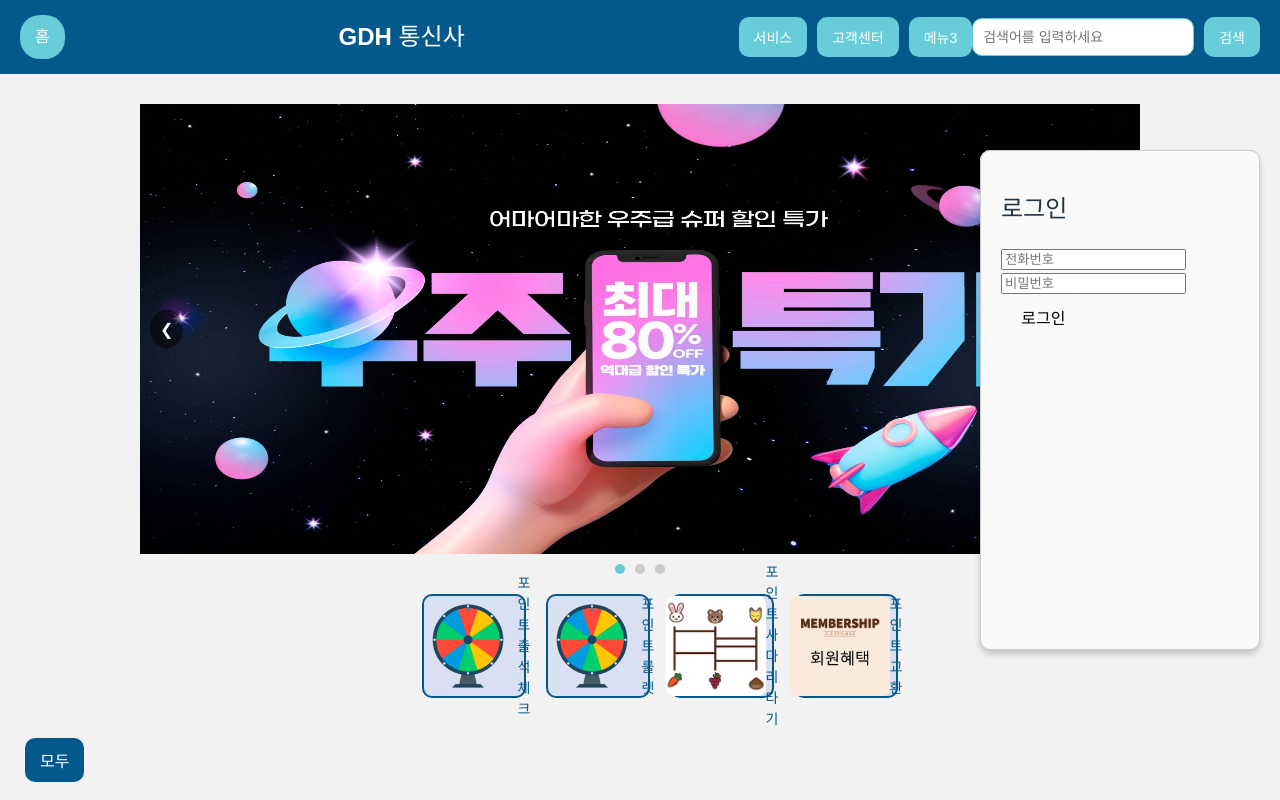
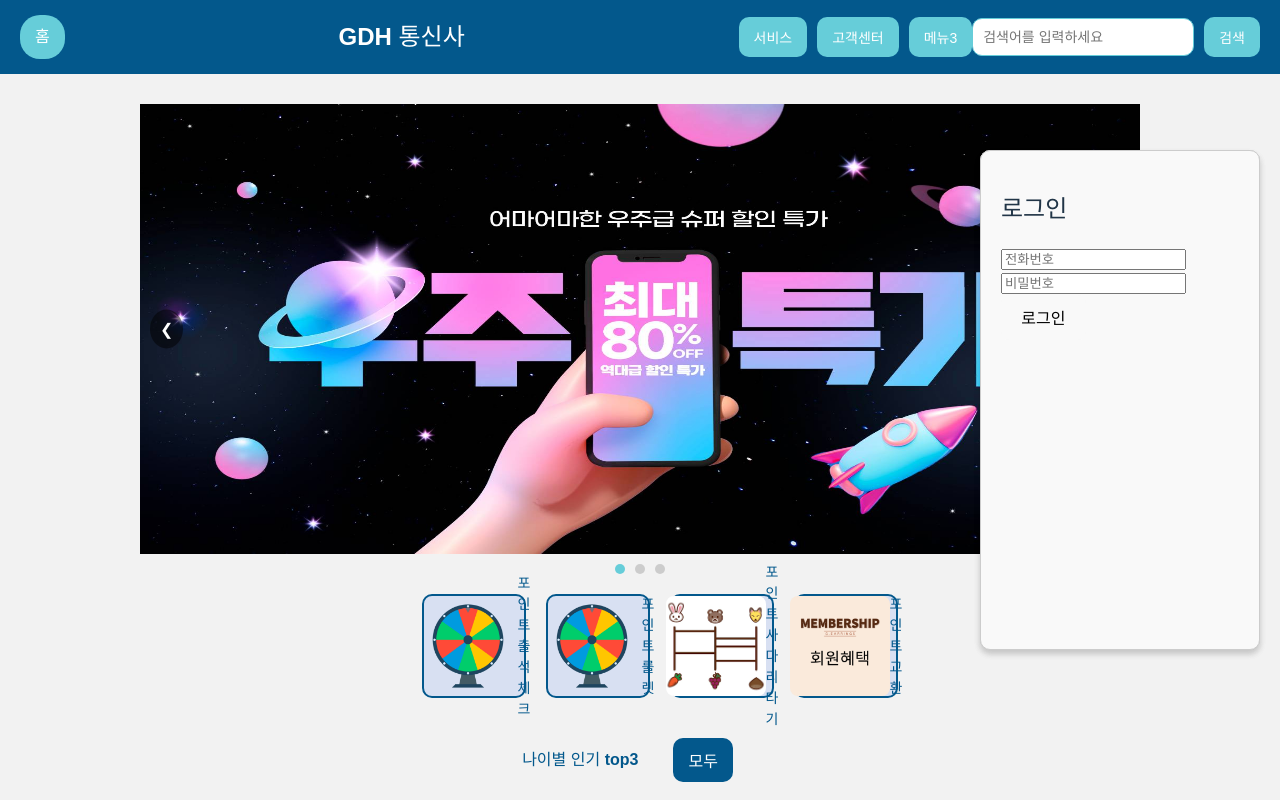
Before and after one commit to MrDos89/PMSProj, a React (Vite) app in the folder PMSProj/: page / in a window 1280 px wide. Shown: the top 800 px of the page. Built offline with nearby package versions, Linux system fonts and the light colour scheme.

Commit message:
[건민]버튼/문구 중앙 이동

```diff
--- a/PMSProj/src/component/MainBody.jsx
+++ b/PMSProj/src/component/MainBody.jsx
@@ -23,19 +23,30 @@ function MainBody({ phones, ageHandle }) {
   return (
     <>
       <MiniGames />
+      <div className="dropdown-container">
+        <span className="dropdown-label">나이별 인기 top3</span>
         <div className="dropdown">
           {/* 드롭다운 메인 버튼 */}
-        <button onClick={toggleDropdown} className="dropdown-toggle">
+          <button
+            onClick={toggleDropdown}
+            className={`dropdown-toggle ${isDropdownOpen ? "active" : ""}`}
+          >
             {selectedFilter}
           </button>
 
           {/* 드롭다운 메뉴 */}
           <div className={`dropdown-menu ${isDropdownOpen ? "show" : ""}`}>
-          {["모두", "10대", "20대", "30대", "40대", "50대"].map((ageGroup) => (
-            <button key={ageGroup} onClick={() => handleFilterClick(ageGroup)}>
+            {["모두", "10대", "20대", "30대", "40대", "50대"].map(
+              (ageGroup) => (
+                <button
+                  key={ageGroup}
+                  onClick={() => handleFilterClick(ageGroup)}
+                >
                   {ageGroup}
                 </button>
-          ))}
+              )
+            )}
+          </div>
         </div>
       </div>
       <PhoneList phones={phones} />
--- a/PMSProj/src/cssall/PhoneList.css
+++ b/PMSProj/src/cssall/PhoneList.css
@@ -43,6 +43,21 @@
     margin: 5px 0;
     color: #666;
   }
+
+  /* 드롭다운 관련 스타일 */
+.dropdown-container {
+  display: flex;
+  align-items: center;
+  justify-content: center;
+  margin: 20px 0;
+  gap: 10px; /* 문구와 버튼 사이 간격 */
+}
+
+.dropdown-label {
+  font-size: 16px;
+  color: #03588c;
+  font-weight: bold;
+}
 
   .dropdown {
     position: relative;
```
Lines whose indentation alone changed are shown as unchanged.
